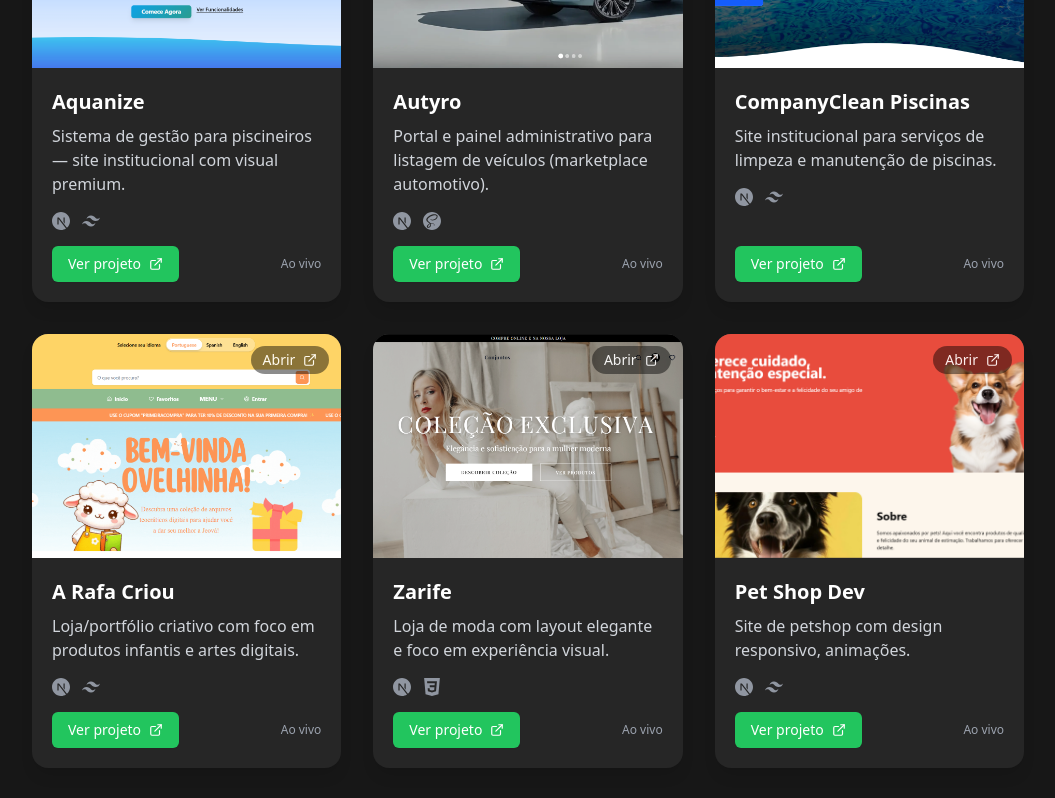
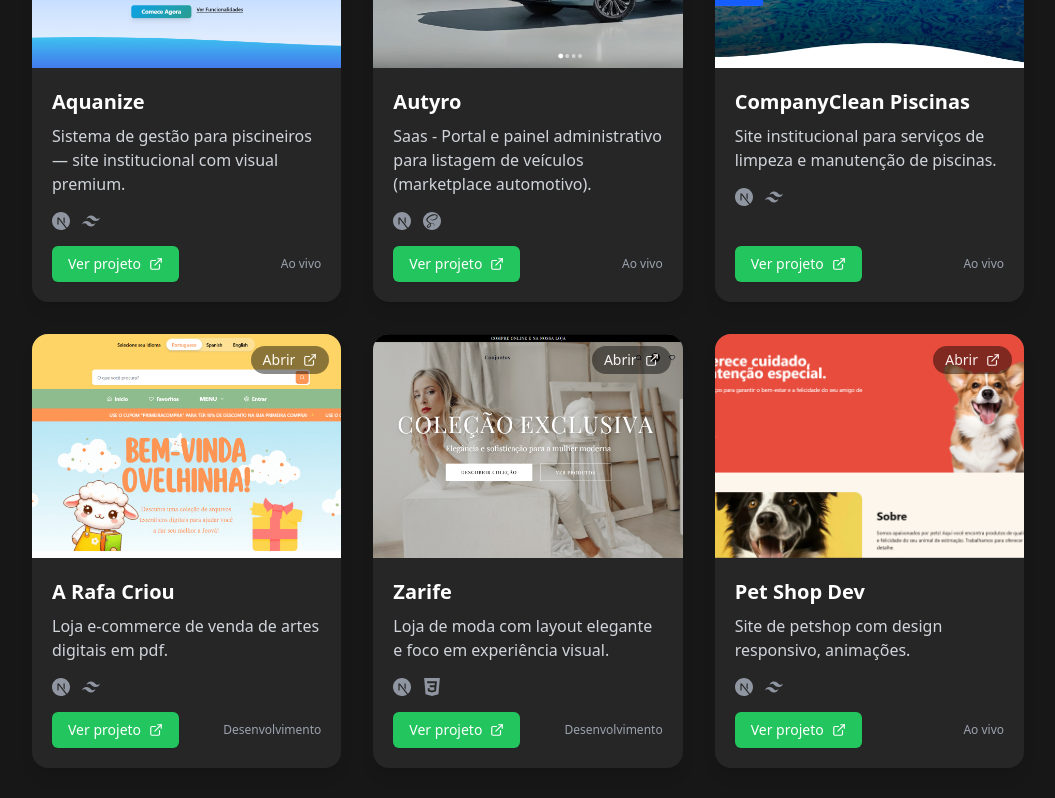
Before and after one commit to EduardooSodre/dev.eduardo, a Next.js app: page / in a window 1280 px wide. Shown: the part 2760-3558 px from the top of the page, without its empty margins (112-1167 px from the left). Built offline with nearby package versions, Linux system fonts and the light colour scheme.

Commit message:
feat(portfolio): update project descriptions for clarity and add development status indicator

```diff
--- a/app/components/Portfolio.tsx
+++ b/app/components/Portfolio.tsx
@@ -40,7 +40,7 @@ const projects = [
   },
   {
     title: "Autyro",
-    description: "Portal e painel administrativo para listagem de veículos (marketplace automotivo).",
+    description: "Saas - Portal e painel administrativo para listagem de veículos (marketplace automotivo).",
     tech: [<SiNextdotjs key="next-autyro" />, <SiSass key="sass-autyro" />],
     link: "https://autyro.vercel.app",
     image: "/projects/autyro.png",
@@ -54,7 +54,7 @@ const projects = [
   },
   {
     title: "A Rafa Criou",
-    description: "Loja/portfólio criativo com foco em produtos infantis e artes digitais.",
+    description: "Loja e-commerce de venda de artes digitais em pdf.",
     tech: [<SiNextdotjs key="next-rafa" />, <SiTailwindcss key="tailwind-rafa" />],
     link: "https://a-rafa-criou.vercel.app",
     image: "/projects/a-rafa-criou.png",
@@ -304,7 +304,10 @@ export default function Portfolio() {
                       <FiExternalLink />
                     </Link>
 
-                    <span className="text-xs text-gray-400 hidden sm:inline">Ao vivo</span>
+                    {/* Show development status for specific projects */}
+                    <span className="text-xs text-gray-400 hidden sm:inline">
+                      {['Zarife', 'A Rafa Criou', 'A Vision'].includes(proj.title) ? 'Desenvolvimento' : 'Ao vivo'}
+                    </span>
                   </div>
                 </div>
               </div>
```
